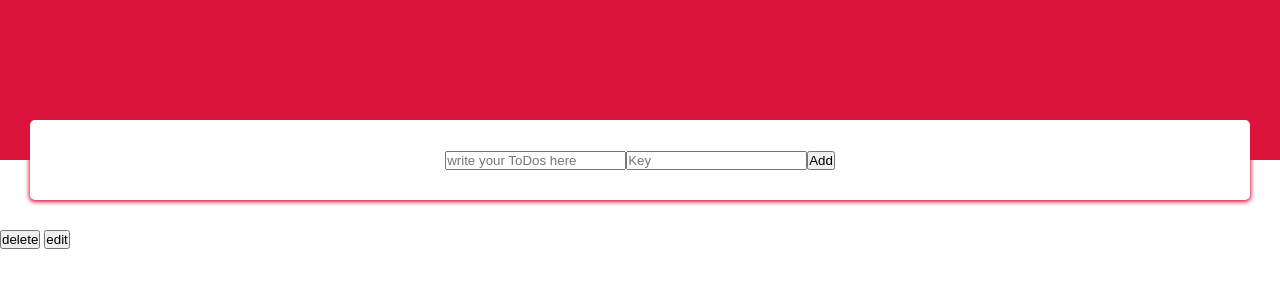
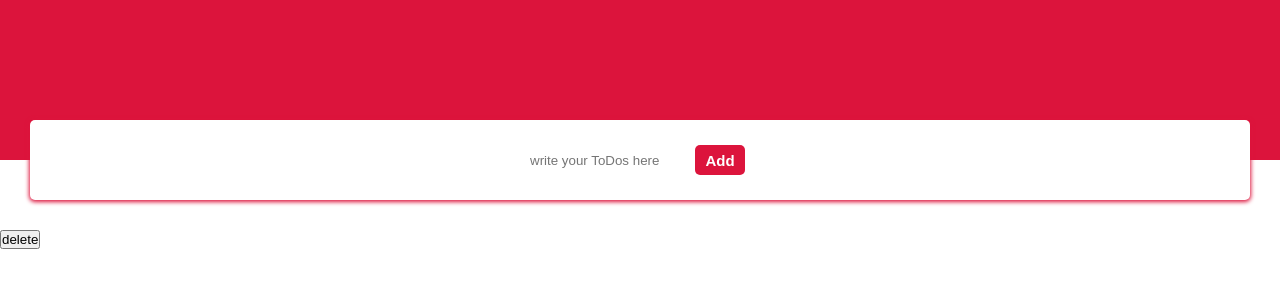
Before and after one commit to GSG-FC03/ToDoList-team6, a plain HTML site: page index.html in a window 1280 px wide. Drawn offline with Linux system fonts and the light colour scheme.

Commit message:
updated the id and classes and create new eleament and remove existing elements to fit with the new design and add a comment for the html  structure

```diff
--- a/index.html
+++ b/index.html
@@ -18,24 +18,23 @@
   <!-- header titile -->
   <!-- ADD BOX -->
   <section class="add-box">
-      <input type="text" id="input-text" placeholder="write your ToDos here">
-      <input type="text" id="input-key" placeholder="Key">
-      <input type="button" id="btnAdd" value="Add">
+      <input type="text" id="todos" placeholder="write your ToDos here">
+      <input type="button" id="add-todos" value="Add">
+      <input type="button" value="Save changes" id="save-btn">
+      <input type="hidden" name="" id="save-index">
   </section>
   <!-- ADD BOX -->
 <!-- TODOS BOX -->
-  <article class="result">
-<!-- <h3>Key1</h3>  -->
-<!-- <p> Hello1 date:2/7</p>  -->
+  <article id="get-result">
+
   </article>
 
 <!-- TODOS BOX -->
-<!-- EDIT && DELETE BOX -->
+<!--DELETE all BOX -->
   <footer>
-      <input type="button" value="delete" id="del-btn">
-      <input type="button" value="edit" id="edit-btn">
+      <input type="button" value="delete" id="clear-all">
   </footer>
-<!-- EDIT && DELETE BOX -->
+<!--DELETE all BOX -->
 
   <script src="/JS/main.js"></script>
 
```
